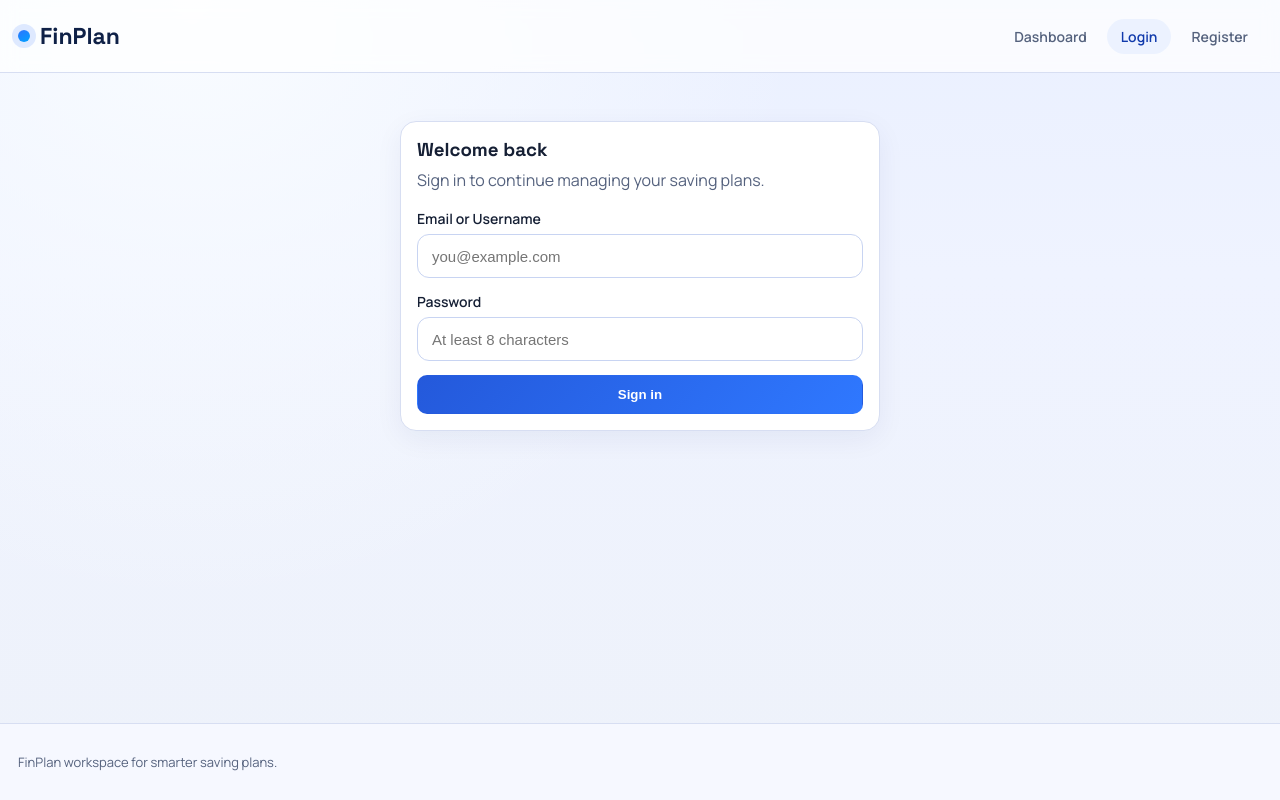
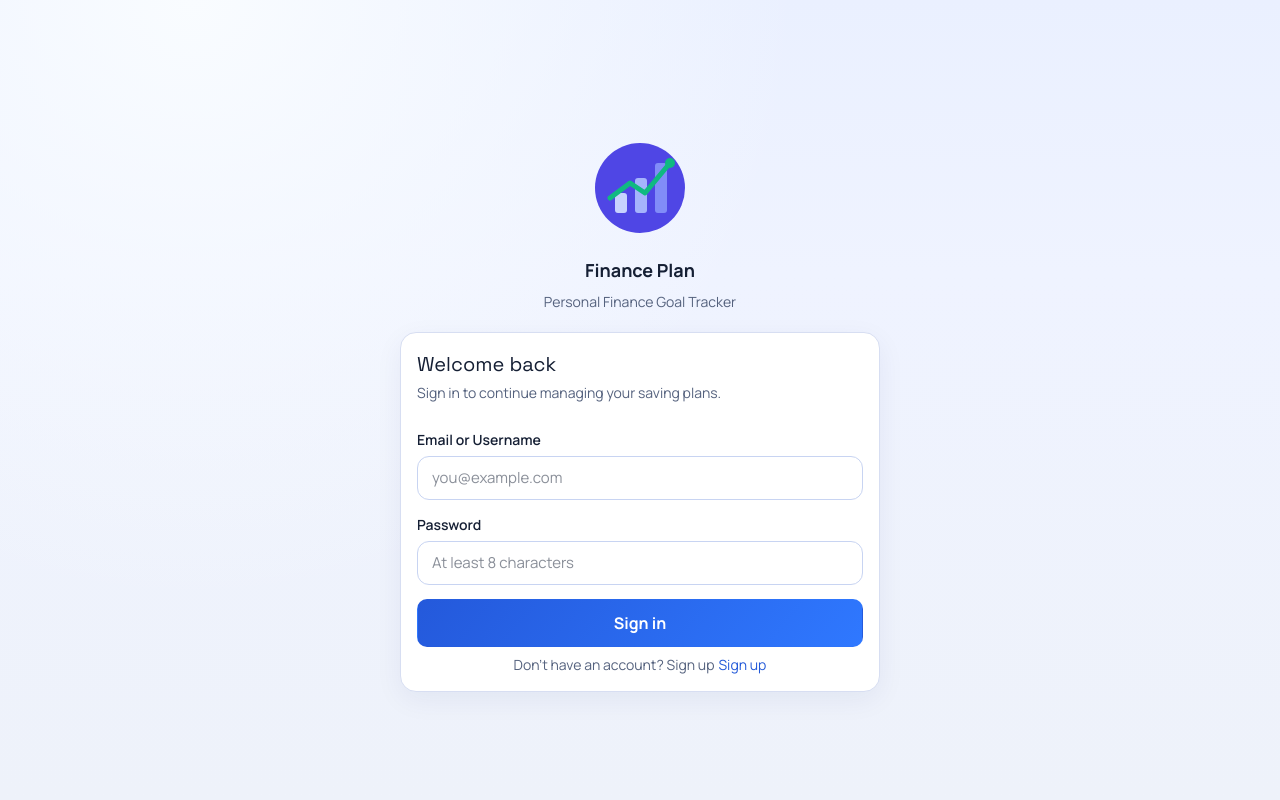
Before and after one commit to Hieule-kid/FE_FinTrack, a Next.js app: page /login in a window 1280 px wide. Built offline with nearby package versions, Linux system fonts and the light colour scheme; no server answers.

Commit message:
Update UI for login form

```diff
--- a/src/app/(auth)/login/page.tsx
+++ b/src/app/(auth)/login/page.tsx
@@ -1,8 +1,11 @@
 import { cookies } from "next/headers";
 import { redirect } from "next/navigation";
+import Image from "next/image";
+import { authCookies } from "@/config/cookies";
 import { PageContainer } from "@/components/common/page-container";
-import { authCookies } from "@/config/cookies";
+import { Typography } from "@/components/ui/typography";
 import { LoginForm } from "@/features/auth/components/login-form";
+import Link from "next/link";
 
 export default async function LoginPage() {
   const cookieStore = await cookies();
@@ -13,8 +16,24 @@ export default async function LoginPage() {
   }
 
   return (
-    <PageContainer className="auth-layout">
+    <PageContainer className="auth-layout gap-5">
+      <div className="flex flex-col items-center gap-2">
+        <div className="flex flex-row justify-center">
+          <Link className="brand" href="/" aria-label="FinTrack home">
+            <Image
+              src="/fin_logo.svg"
+              alt="FinTrack logo"
+              width={120}
+              height={120}
+            />
+          </Link>
+        </div>
+
+        <Typography variant="title">Finance Plan</Typography>
+        <Typography variant="muted">Personal Finance Goal Tracker</Typography>
+      </div>
       <LoginForm />
+
     </PageContainer>
   );
 }
--- a/src/app/globals.scss
+++ b/src/app/globals.scss
@@ -255,9 +255,12 @@ a {
 }
 
 .auth-layout {
-  display: grid;
+  display: flex;
+  flex-direction: column;
   place-items: center;
   padding-top: 20px;
+  min-height: 100vh;
+  justify-content: center;
 }
 
 .auth-card {
@@ -270,7 +273,6 @@ a {
 }
 
 .auth-card p {
-  margin: 8px 0 0;
   color: var(--text-muted);
 }
 
--- a/src/app/layout.tsx
+++ b/src/app/layout.tsx
@@ -1,8 +1,8 @@
 import type { Metadata } from "next";
 import { Manrope, Space_Grotesk } from "next/font/google";
 import type { ReactNode } from "react";
-import { Footer } from "@/components/common/footer";
-import { Header } from "@/components/common/header";
+import { AppShell } from "@/components/common/app-shell";
+import "./tailwind.css";
 import "./globals.scss";
 
 const manrope = Manrope({
@@ -28,11 +28,7 @@ export default function RootLayout({ children }: RootLayoutProps) {
   return (
     <html lang="en">
       <body className={`${manrope.variable} ${spaceGrotesk.variable}`}>
-        <div className="app-shell">
-          <Header />
-          <main className="site-main">{children}</main>
-          <Footer />
-        </div>
+        <AppShell>{children}</AppShell>
       </body>
     </html>
   );
--- /dev/null
+++ b/src/app/tailwind.css
@@ -0,0 +1,23 @@
+@import "tailwindcss";
+
+@theme {
+  --color-main: #151f34;
+  --color-muted: #55627e;
+  --color-brand: #2158d8;
+  --color-brand-strong: #103aac;
+
+  --text-h1: clamp(1.875rem, 6vw, 3.25rem);
+  --text-h2: 1.25rem;
+  --text-h3: 1.875rem;
+  --text-body: 0.9375rem;
+}
+
+@utility font-display {
+  font-family: var(--font-display), "Segoe UI", Tahoma, Geneva, Verdana,
+    sans-serif;
+}
+
+@utility font-body {
+  font-family: var(--font-body), "Segoe UI", Tahoma, Geneva, Verdana,
+    sans-serif;
+}
--- /dev/null
+++ b/src/components/common/app-shell.tsx
@@ -0,0 +1,27 @@
+"use client";
+
+import type { ReactNode } from "react";
+import { usePathname } from "next/navigation";
+import { Footer } from "./footer";
+import { Header } from "./header";
+
+interface AppShellProps {
+  children: ReactNode;
+}
+
+export function AppShell({ children }: AppShellProps) {
+  const pathname = usePathname();
+  const isAuthPage = pathname === "/login" || pathname === "/register";
+
+  if (isAuthPage) {
+    return children;
+  }
+
+  return (
+    <div className="app-shell">
+      <Header />
+      <main className="site-main">{children}</main>
+      <Footer />
+    </div>
+  );
+}
--- /dev/null
+++ b/src/components/ui/typography.tsx
@@ -0,0 +1,62 @@
+import type { ComponentPropsWithoutRef, ElementType, ReactNode } from "react";
+import { cn } from "@/lib/cn";
+
+type TypographyVariant =
+  | "h1"
+  | "h2"
+  | "h3"
+  | "title"
+  | "body"
+  | "body-sm"
+  | "muted"
+  | "caption"
+  | "eyebrow"
+  | "label";
+
+const variantClassMap: Record<TypographyVariant, string> = {
+  h1: "font-display text-h1 leading-tight",
+  h2: "font-display text-h2",
+  h3: "font-display text-h3",
+  title: "text-lg font-bold",
+  body: "text-body leading-relaxed",
+  "body-sm": "text-sm leading-relaxed",
+  muted: "text-sm text-muted",
+  caption: "text-xs text-muted",
+  eyebrow: "eyebrow",
+  label: "text-sm font-semibold",
+};
+
+function isHeadingVariant(
+  variant: TypographyVariant,
+): variant is "h1" | "h2" | "h3" {
+  return variant === "h1" || variant === "h2" || variant === "h3";
+}
+
+type TypographyOwnProps<T extends ElementType> = {
+  as?: T;
+  variant?: TypographyVariant;
+  children?: ReactNode;
+  className?: string;
+};
+
+export type TypographyProps<T extends ElementType = "p"> = TypographyOwnProps<T> &
+  Omit<ComponentPropsWithoutRef<T>, keyof TypographyOwnProps<T>>;
+
+export function Typography<T extends ElementType = "p">({
+  as,
+  variant = "body",
+  className,
+  children,
+  ...props
+}: TypographyProps<T>) {
+  const Component = as ?? (isHeadingVariant(variant) ? variant : "p");
+
+  return (
+    <Component
+      className={cn("m-0", variantClassMap[variant], className)}
+      {...props}
+    >
+      {children}
+    </Component>
+  );
+}
--- a/src/features/auth/components/login-form.tsx
+++ b/src/features/auth/components/login-form.tsx
@@ -2,7 +2,9 @@
 
 import { useState } from "react";
 import type { FormEvent } from "react";
+import { Typography } from "@/components/ui/typography";
 import { useRouter } from "next/navigation";
+import Link from "next/link";
 import { Button } from "@/components/ui/button";
 import { Card } from "@/components/ui/card";
 import { Input } from "@/components/ui/input";
@@ -24,9 +26,11 @@ export function LoginForm() {
   }
 
   return (
-    <Card className="auth-card">
-      <h1>Welcome back</h1>
-      <p>Sign in to continue managing your saving plans.</p>
+    <Card className="auth-card flex flex-col gap-2">
+      <div className="flex flex-col gap-1">
+        <Typography variant="h2">Welcome back</Typography>
+        <Typography variant="muted">Sign in to continue managing your saving plans.</Typography>
+      </div>
 
       <form className="auth-form" onSubmit={onSubmit}>
         <Input
@@ -57,6 +61,13 @@ export function LoginForm() {
           {isLoading ? "Signing in..." : "Sign in"}
         </Button>
       </form>
+
+      <div className="text-sm text-muted text-center flex flex-row justify-center gap-1">
+        Don't have an account? Sign up
+        <Link href="/register" className="text-primary">
+          Sign up
+        </Link>
+      </div>
     </Card>
   );
 }
```
Also changed, not shown: public/fin_logo.svg (added).
